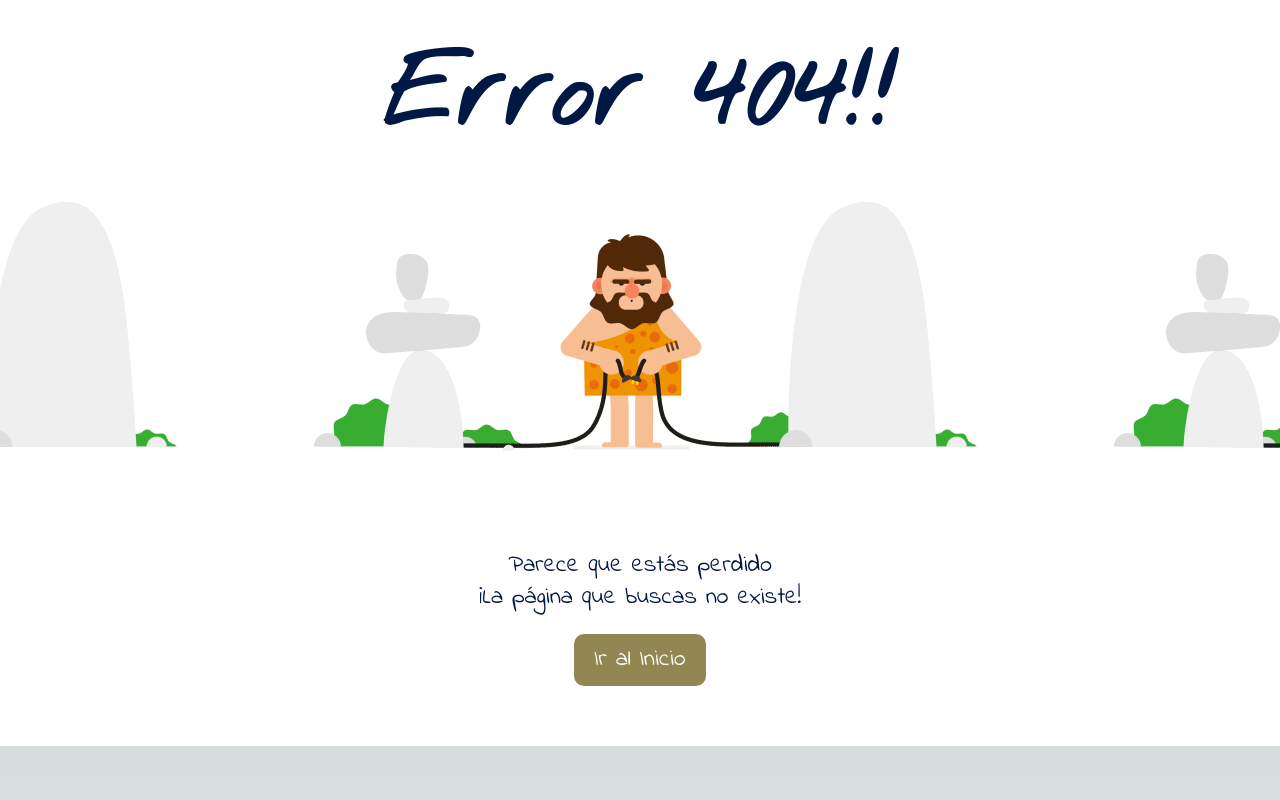
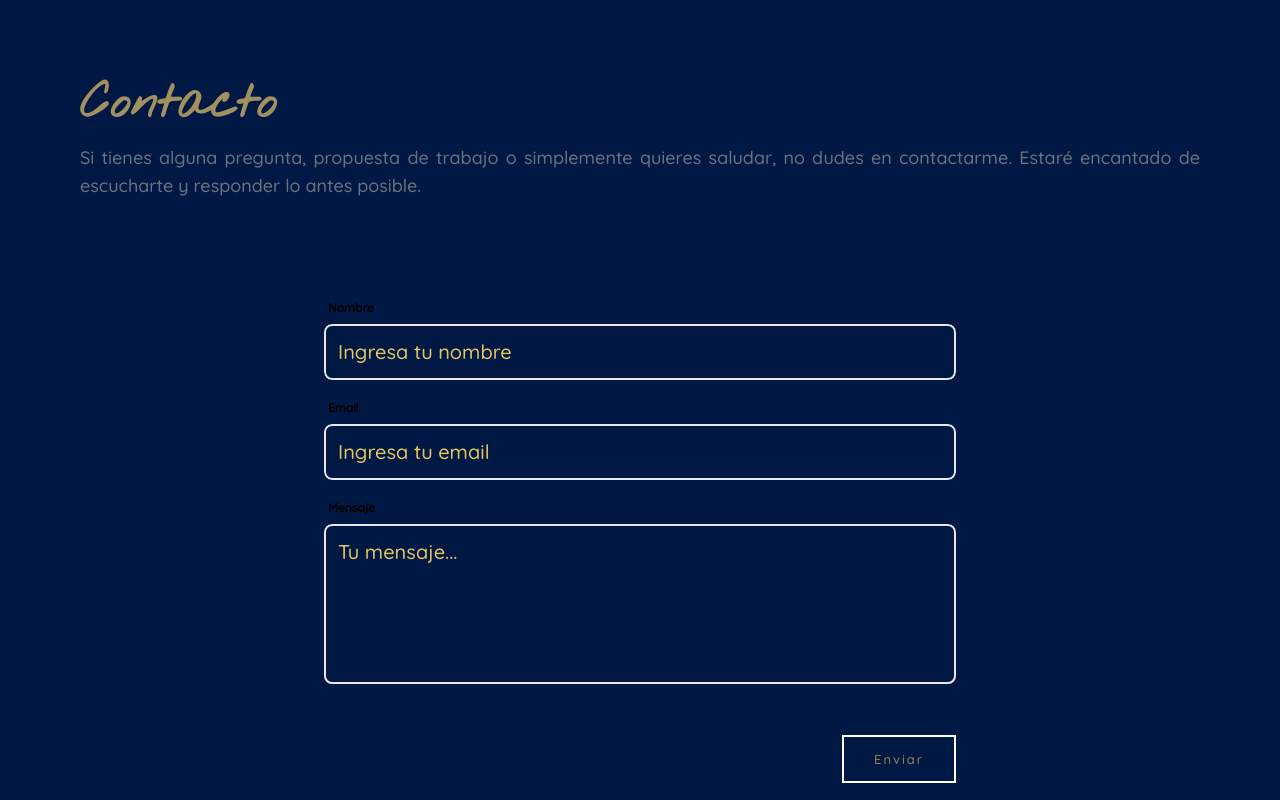
Before and after one commit to jeromanp/my-portfolio, a Next.js app: page /contacto in a window 1280 px wide. Before the commit this address had no page. Shown: the top 800 px of the page. Built offline with nearby package versions, Linux system fonts and the light colour scheme.

Commit message:
create page contacto

```diff
--- /dev/null
+++ b/src/pages/contacto.js
@@ -0,0 +1,11 @@
+import React from "react";
+import Layout from "@/components/Layout";
+import ContactForm from "@/components/FormContact";
+
+export default function contacto() {
+  return (
+    <Layout>
+      <ContactForm />
+    </Layout>
+  );
+}
```
